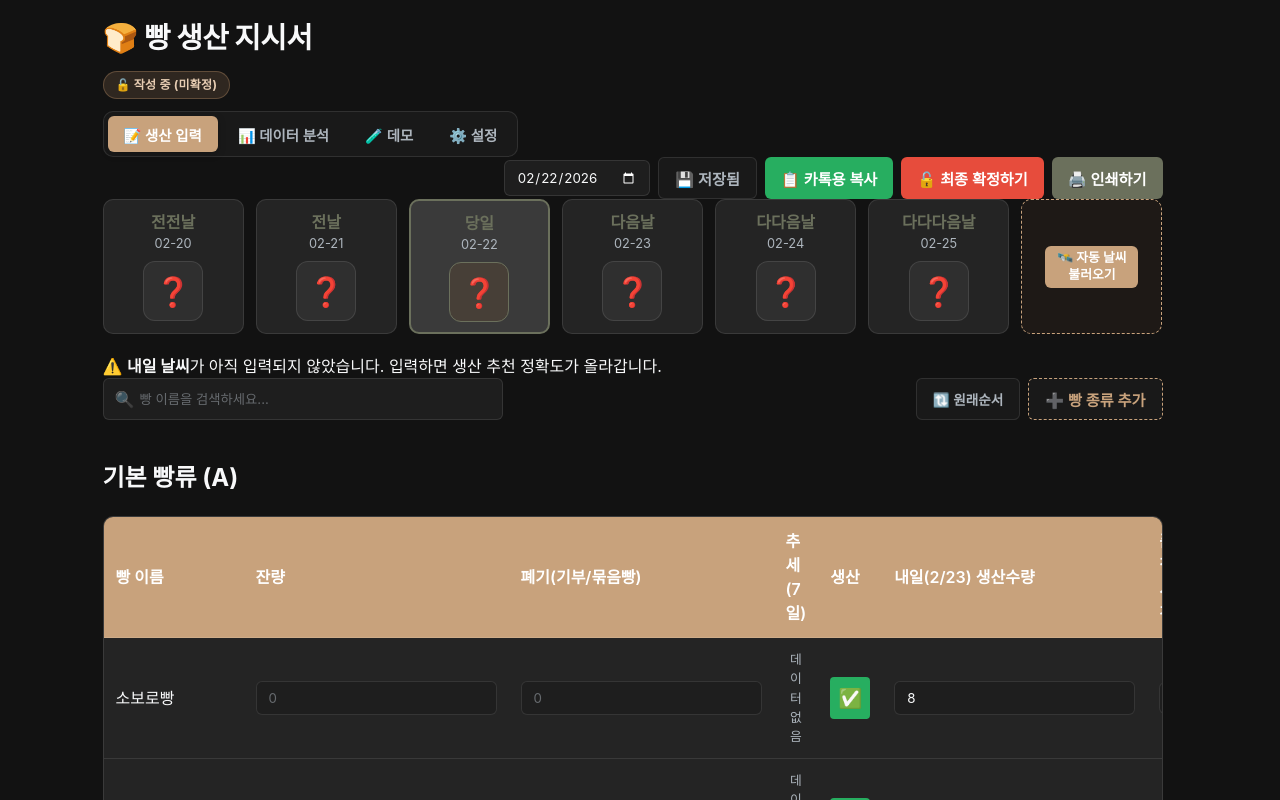
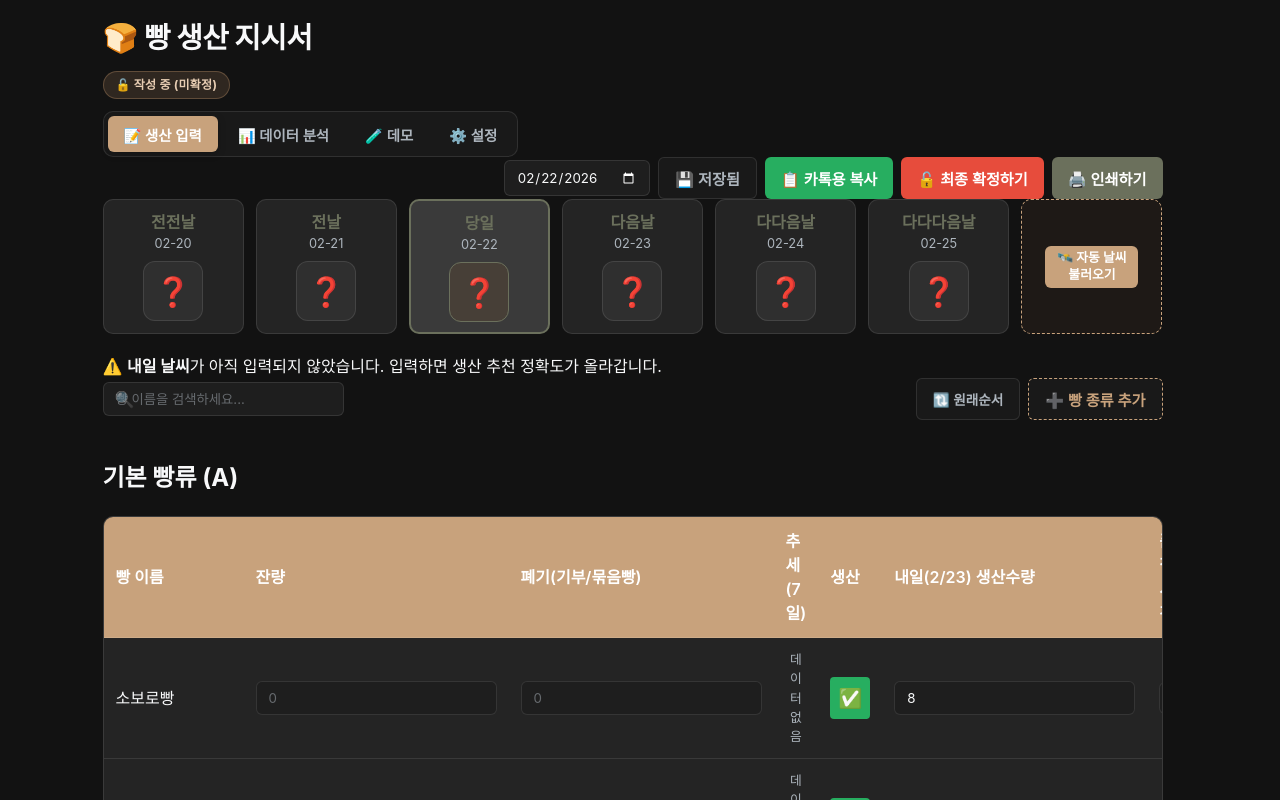
Before and after one commit to fdc3501/bread, a React (Vite) app: page / in a window 1280 px wide. Shown: the top 800 px of the page. Built offline with nearby package versions, Linux system fonts and the light colour scheme; a web font is replaced by a local one.

Commit message:
Fix IME input bug comprehensively (remove all type=number, add lang=ko)

```diff
--- a/src/App.css
+++ b/src/App.css
@@ -389,12 +389,6 @@ select:focus {
   pointer-events: none;
 }
 
-.search-bar input {
-  width: 100%;
-  padding-left: 36px;
-  padding-right: 36px;
-  height: 42px;
-}
 
 .clear-search {
   position: absolute;
```
